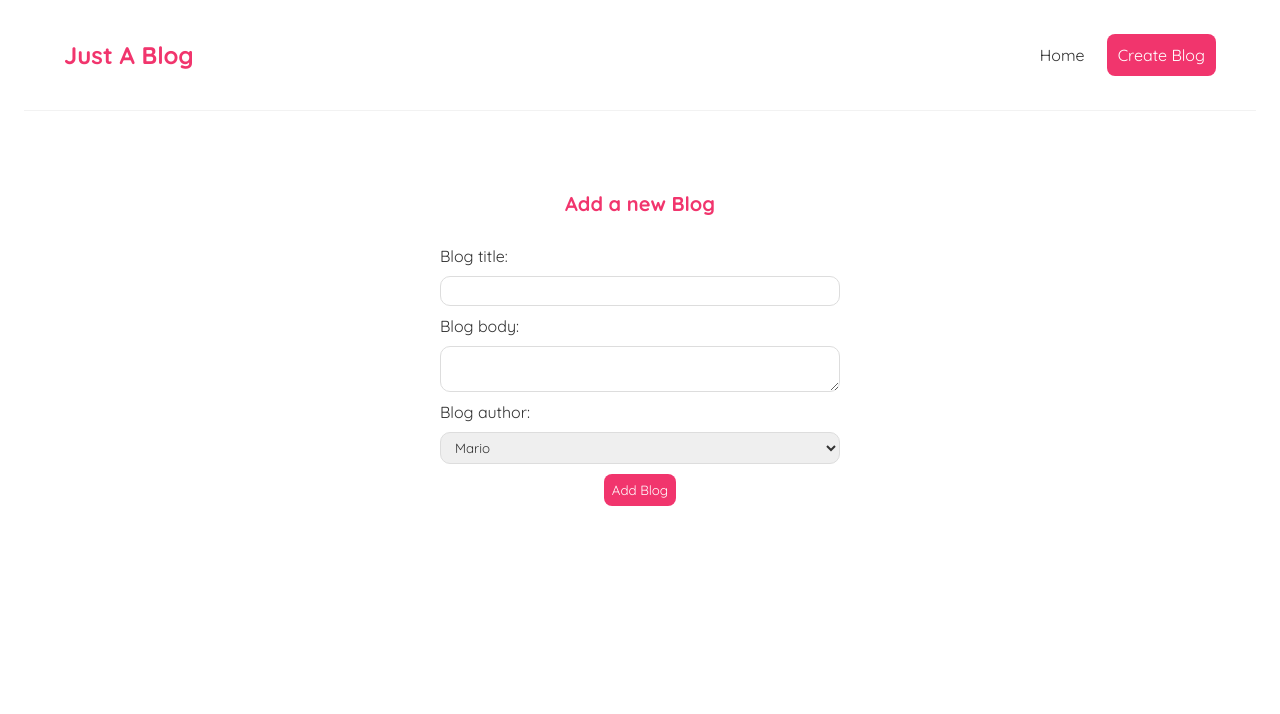
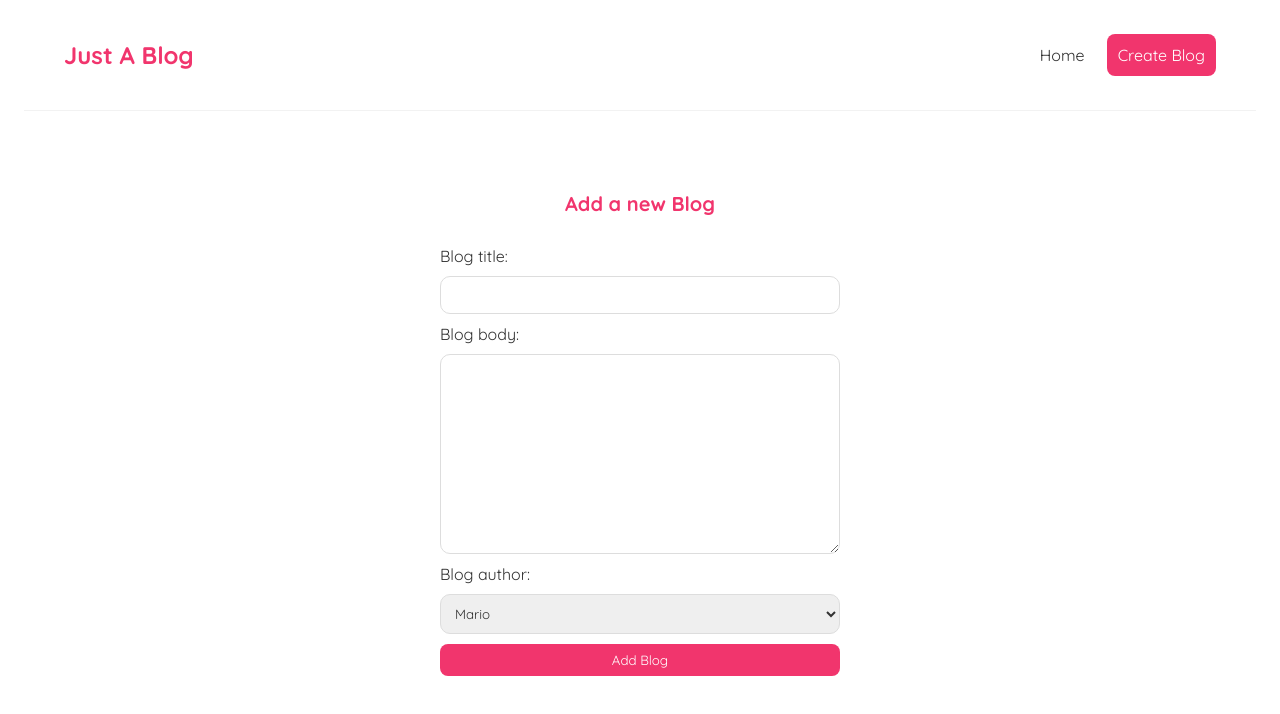
Before and after one commit to Muhammad-Ali75/justablog, a React (Create React App) app: page /create in a window 1280 px wide. Shown: the top 714 px of the page. Built offline with nearby package versions, Linux system fonts and the light colour scheme.

Commit message:
add submut action to create Blog

```diff
--- a/src/index.css
+++ b/src/index.css
@@ -92,12 +92,15 @@
 }
 .create input, .create textarea, .create select {
   width: 100%;
-  padding: 6px 10px;
+  padding: 10px;
   margin: 10px 0;
   border: 1px solid #ddd;
   box-sizing: border-box;
   border-radius: 10px;
   display: block;
+}
+.create textarea {
+  height: 200px;
 }
 .create button {
   background: #f1356d;
@@ -106,4 +109,5 @@
   padding: 8px;
   border-radius: 8px;
   cursor: pointer;
+  width: 100%;
 }
--- a/src/pages/CreateBlog.js
+++ b/src/pages/CreateBlog.js
@@ -11,10 +11,15 @@ function CreateBlog() {
       return { ...prevState, [key]: value };
     });
   }
+  function handleSubmit(e) {
+    e.preventDefault();
+
+    console.log("FORM DATA:::", blogData);
+  }
   return (
     <div className="create">
       <h2>Add a new Blog</h2>
-      <form>
+      <form onSubmit={handleSubmit}>
         <label>Blog title:</label>
         <input
           type="text"
```
